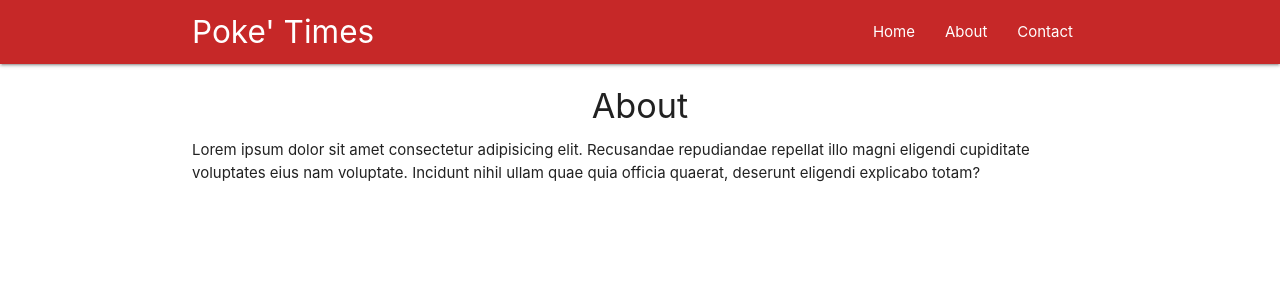
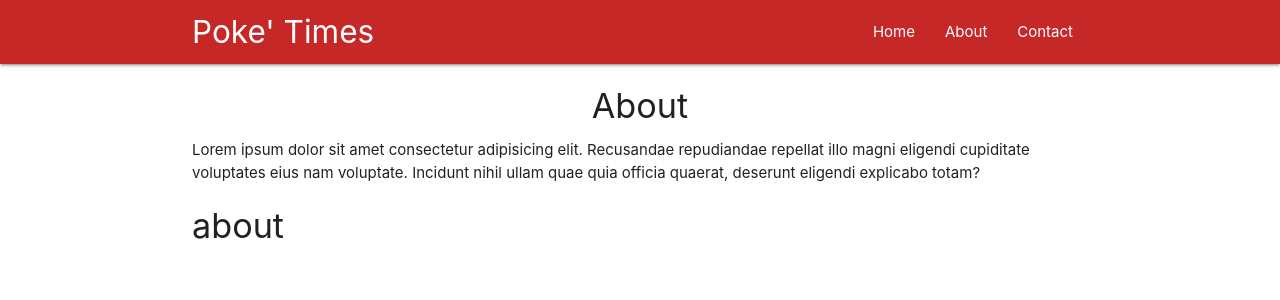
Before and after one commit to iamkiko/react-poketimes, a React (Create React App) app: page /about in a window 1280 px wide. Shown: the top 300 px of the page. Built offline with nearby package versions, Linux system fonts and the light colour scheme.

Commit message:
added Post component to manage route parameters

```diff
--- a/src/App.js
+++ b/src/App.js
@@ -4,6 +4,7 @@ import { BrowserRouter, Route } from 'react-router-dom'
 import Home from './components/Home'
 import About from './components/About'
 import Contact from './components/Contact'
+import Post from './components/Post'
 
 class App extends Component {
   render() {
@@ -14,6 +15,7 @@ class App extends Component {
           <Route exact path='/' component={Home} />
           <Route path='/about' component={About} />
           <Route path='/contact' component={Contact} />
+          <Route path='/:post_id' component={Post} />
         </div>
       </BrowserRouter>
     );
--- /dev/null
+++ b/src/components/Post.js
@@ -0,0 +1,22 @@
+import React, { Component } from 'react';
+
+class Post extends Component {
+    state = {
+        id: null
+    }
+    componentDidMount(){
+        let id = this.props.match.params.post_id;
+        this.setState({
+            id: id
+        })
+    }
+    render() {
+        return (
+            <div className="container">
+               <h4>{this.state.id}</h4>
+            </div>
+        )
+    }
+}
+
+export default Post
```
